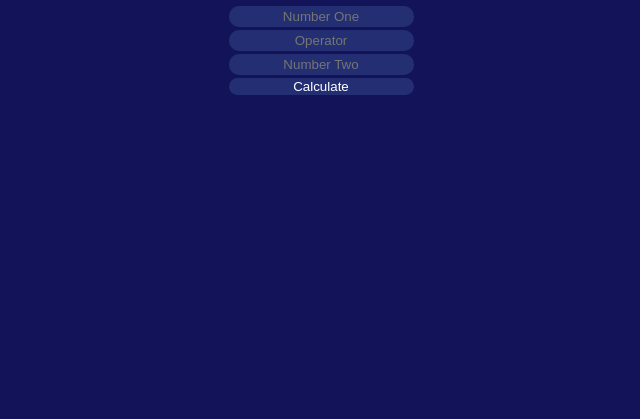
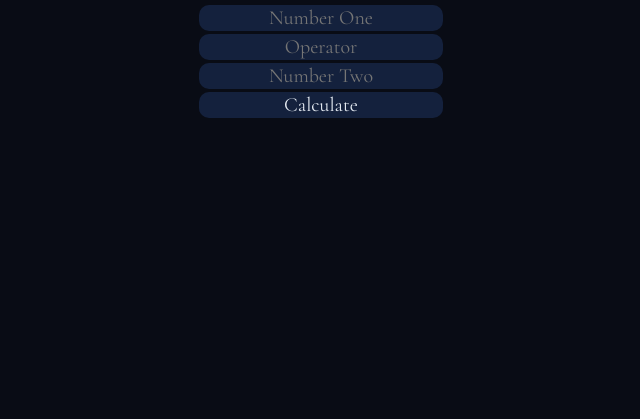
Before and after one commit to sseraflm/js-calculator, a website: page index.html in a window 1280 px wide. Shown: the part 397-816 px from the top of the page, without its empty margins (319-959 px from the left). Drawn offline with nearby package versions, Linux system fonts and the light colour scheme.

Commit message:
feat: updated css

```diff
--- a/style.css
+++ b/style.css
@@ -4,8 +4,14 @@ body {
   align-items: center;
   min-height: 100vh;
   flex-direction: column;
-    background-color: #121358;
-    color: white;
+  background-color: #090c15;
+  color: #e2e8f0;
+  font-family: "Cormorant Garamond", serif;
+  font-weight: 700;
+  font-style: italic;
+  letter-spacing: 0.04em;
+  font-size: 20px;
+  text-shadow: 2px 2px 3px #1e40af;
 }
 
 #inputs {
@@ -17,32 +23,38 @@ body {
 .input {
   text-align: center;
   border-radius: 10px;
-    background-color: #232f72;
-    color: white;
+  background-color: #14213d;
+  color: #e2e8f0;
+  transition: 0.5s;
   border: none;
-    transition: 0.5s;
-    border: 2px solid transparent;
 }
 .input:focus {
+  border: 2px solid #1e40af;
   outline: none;
-    border-color: #2f578a;
 }
 #calculate {
   border-radius: 10px;
-    background-color: #232f72;
-    color: white;
+  background-color: #14213d;
+  color: #e2e8f0;
   border: none;
   transition: 0.5s;
 }
 #calculate:hover {
-    background-color: #2f578a;
+  border: 2px solid #1e40af;
 }
 #historyP {
-    color: #36ada3;
+  color: #e2e8f0;
   text-align: center;
 }
 .historyPar {
-    color: #36ada3;
+  color: #e2e8f0;
   text-align: center;
-    font-weight: bold;
 }
+
+input,
+button,
+textarea,
+select {
+  font-family: inherit;
+  font-size: inherit;
+}
```
Lines whose indentation alone changed are shown as unchanged.
